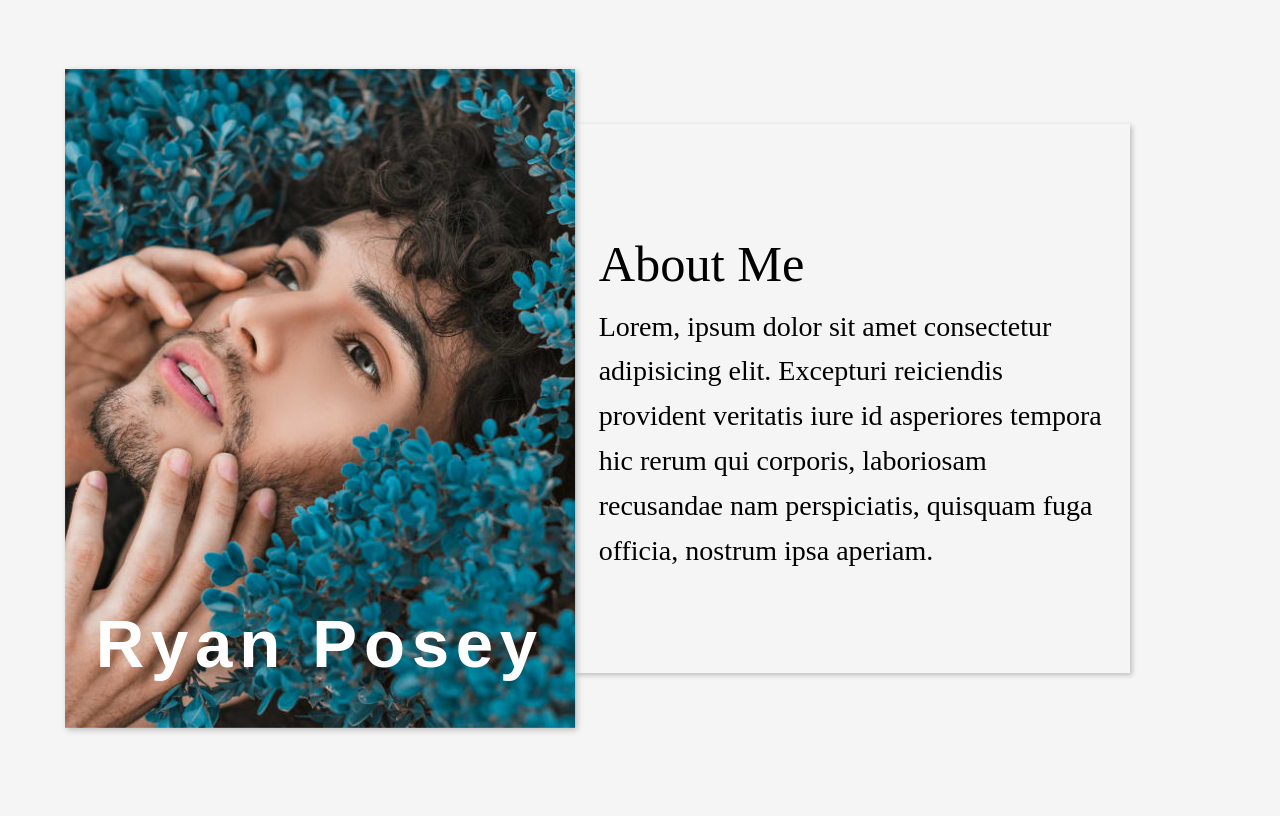
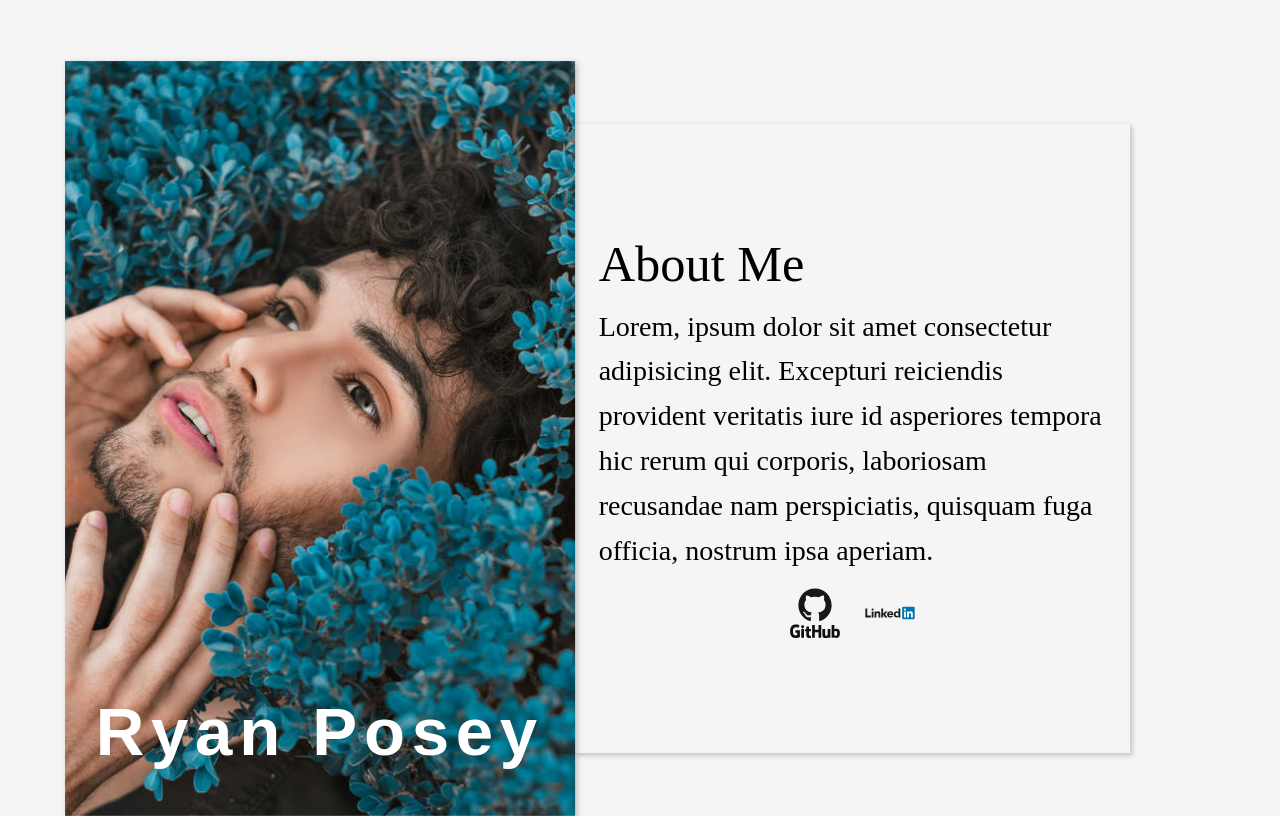
Before and after one commit to Figby222/homepage, a website built with webpack: page src/template.html in a window 1280 px wide. Shown: the part 101-917 px from the top of the page. Built offline with nearby package versions, Linux system fonts and the light colour scheme; a web font is replaced by a local one.

Commit message:
Desktops: make header icons visible

```diff
--- a/src/styles.css
+++ b/src/styles.css
@@ -265,4 +265,8 @@ footer {
     .header-image-text {
         transform: none;
     }
+
+    .header-icons {
+        display: grid;
+    }
 }
```
